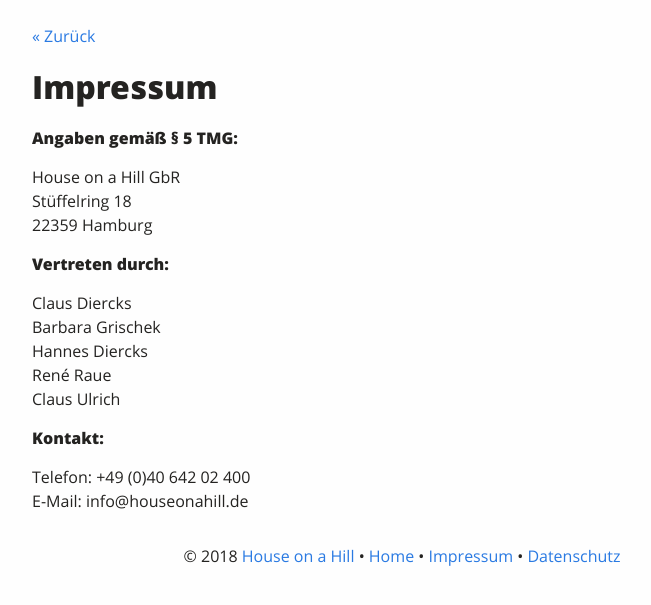
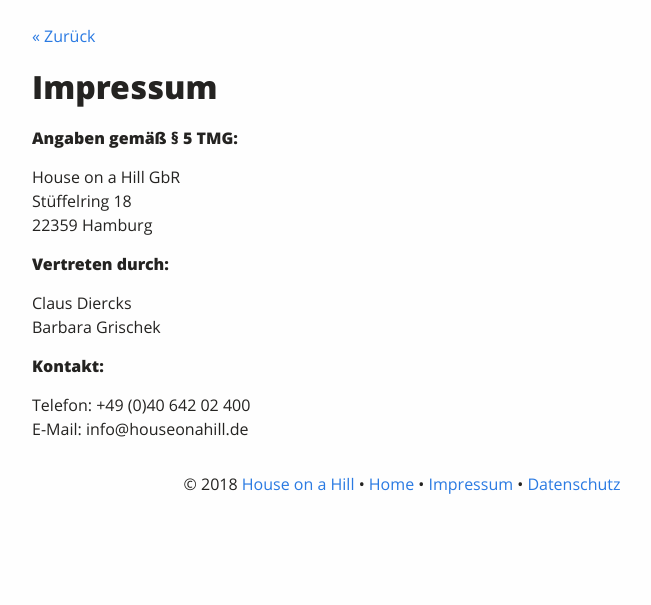
Before and after one commit to houseonahill/houseonahill.de, a Jekyll site: the page built from impressum.md, in a window 1280 px wide. Shown: the top 605 px of the page, without its empty margins (238-889 px from the left). Built offline with Jekyll 4.4.1, drawn with Linux system fonts in a browser that asks for light colours.

Commit message:
update impressum

```diff
--- a/impressum.md
+++ b/impressum.md
@@ -18,9 +18,6 @@
 
 Claus Diercks
 Barbara Grischek
-Hannes Diercks
-René Raue
-Claus Ulrich
 
 #### Kontakt:
 
```
